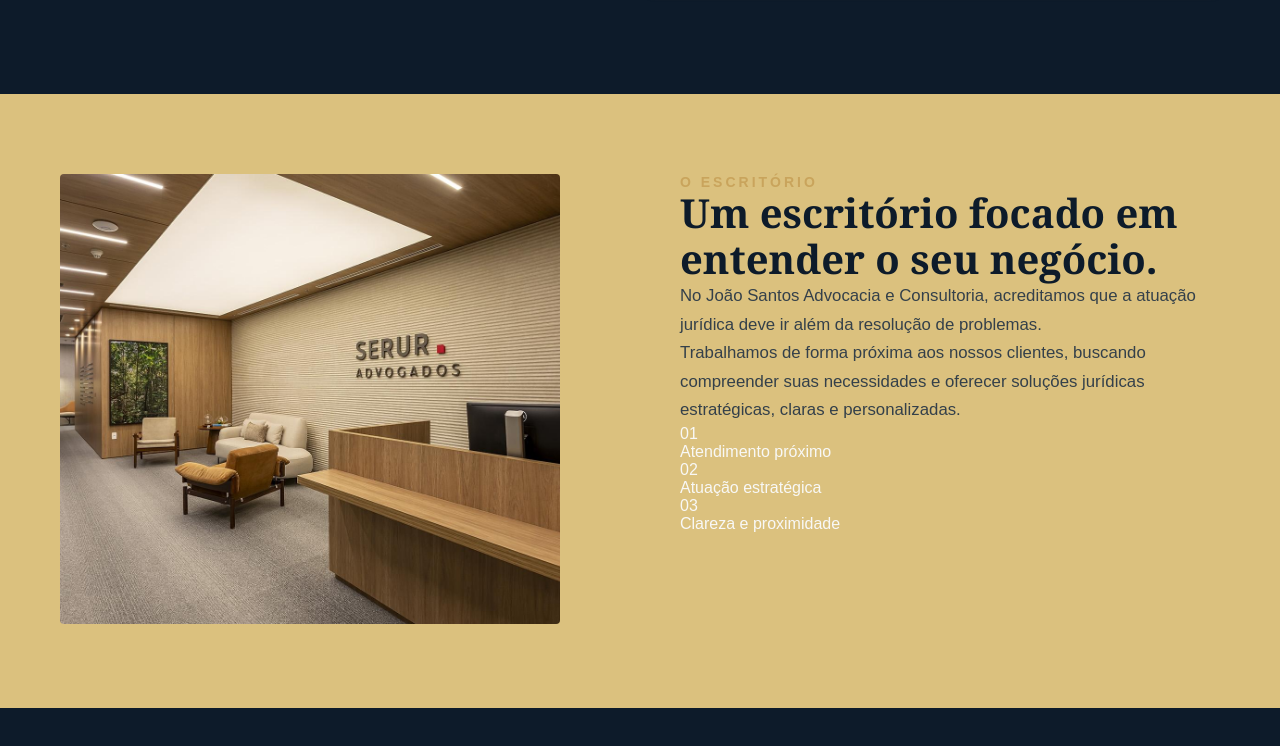
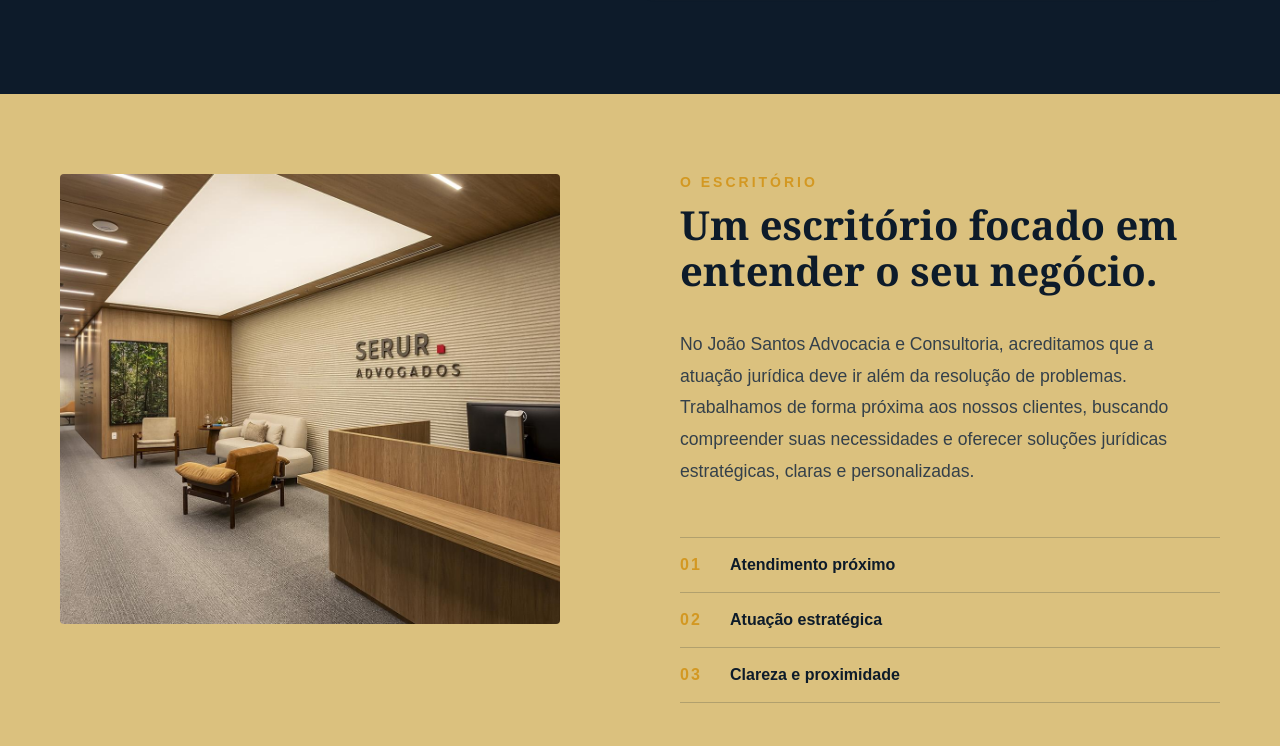
Before and after one commit to jjoaoSantosp/landing-page-escritorio-advocacia, a plain HTML site: page mainScreen.html in a window 1280 px wide. Shown: the part 506-1252 px from the top of the page. Before the commit the page ends 1214 px from the top, so only its background shows below. Drawn offline with Linux system fonts and the light colour scheme.

Commit message:
feat(office-section): finish office section and increment animation scroll

```diff
--- a/mainScreen.css
+++ b/mainScreen.css
@@ -15,8 +15,10 @@
 
     --officeSection: #CDBF9F;
     --text-muted: #34404A;
+    --dark-gold: #d39822;
 
     --hero-button-gap: 5rem;
+    --font-body: Arial, sans-serif;
 }
 
 body {
@@ -242,6 +244,19 @@ main{
     background-color: var(--beige);
 }
 
+.officeSection {
+    opacity: 0;
+    transform: translateY(40px);
+    transition:
+        opacity 0.8s ease,
+        transform 0.8s ease;
+}
+
+.officeSection.is-visible {
+    opacity: 1;
+    transform: translateY(0);
+}
+
 .officeImage{
     width: 100%;
     max-width: 500px;
@@ -255,26 +270,62 @@ main{
     font-weight: 600;
     letter-spacing: 3px;
 
-    color: var(--gold);
+    color: var(--dark-gold);
 }
 
 div h2{
+    max-width: 560px;
     font-family: Georgia, 'Times New Roman', Times, serif;
     font-size: 2.5rem;
     line-height: 1.15;
     font-weight: 600;
+    margin-top: 12px;
+    margin-bottom: 35px;
 
     color: var(--navy);
 }
 
 .officeDescription {
-    font-family: Arial, Helvetica, sans-serif;
-    font-size: 1.05rem;
-    line-height: 1.7;
+    font-family: var(--font-body);
+    font-size: 1.1rem;
+    line-height: 1.8;
     color: var(--text-muted);
-    max-width: 600px;
+    max-width: 560px;
+    margin-top: 20px;
 }
 
-.officeDescription + .officeDescription {
-    margin-top: 20px;
+.officeHighlights{
+    margin-top: 50px;
+    display: flex;
+    flex-direction: column;
 }
+
+.officeHighlights > div{
+    display: grid;
+    grid-template-columns: 50px 1fr;
+    align-items: center;
+    padding: 18px 0;
+    border-top: 1px solid rgba(13, 27, 42, 0.2);
+}
+
+.officeHighlights > div:last-child{
+    border-bottom: 1px solid rgba(13, 27, 42, 0.2);
+}
+
+.officeHighlights span{
+    font-size: 1rem;
+    font-weight: 600;
+    color: var(--dark-gold);
+    letter-spacing: 2px;
+}
+
+.officeHighlights p{
+    font-family: var(--font-body);
+    font-size: 1rem;
+    font-weight: 600;
+    color: var(--navy);
+}
+
+html{
+    scroll-behavior: smooth;
+}
--- a/mainScreen.html
+++ b/mainScreen.html
@@ -19,7 +19,7 @@
         <nav id="mainNavigation">
             <ul>
                 <li><a href="#">Início</a></li>
-                <li><a href="#">Escritório</a></li>
+                <li><a href="#office">Escritório</a></li>
                 <li><a href="#">Área de Atuação</a></li>
                 <li><a href="#">Diferenciais</a></li>
                 <li><a href="#">Contato</a></li>
@@ -42,7 +42,7 @@
 
                 <section class="heroButton">
                     <a href="#" class="heroLink">Entrar em Contato</a>
-                    <a href="#" class="heroLink">Conheça o Escritório</a>
+                    <a href="#office" class="heroLink">Conheça o Escritório</a>
                 </section>
             </div>
 
@@ -57,7 +57,7 @@
 
     </main>
 
-    <section class="officeSection">
+    <section class="officeSection" id="office">
         <div>
             <img src="img/officeImage.jpeg" alt="officeImage" class="officeImage">
         </div>
@@ -105,5 +105,7 @@
             </div>
         </div>
     </section>
+
+    <script src="script.js"></script>
 </body>
 </html>
--- /dev/null
+++ b/script.js
@@ -0,0 +1,11 @@
+const office = document.querySelector(".officeSection")
+
+const observer = new IntersectionObserver((entries) => {
+    entries.forEach((entry) =>{
+        if(entry.isIntersecting){
+            office.classList.add('is-visible')
+        }
+    })
+});
+
+observer.observe(office)
```
